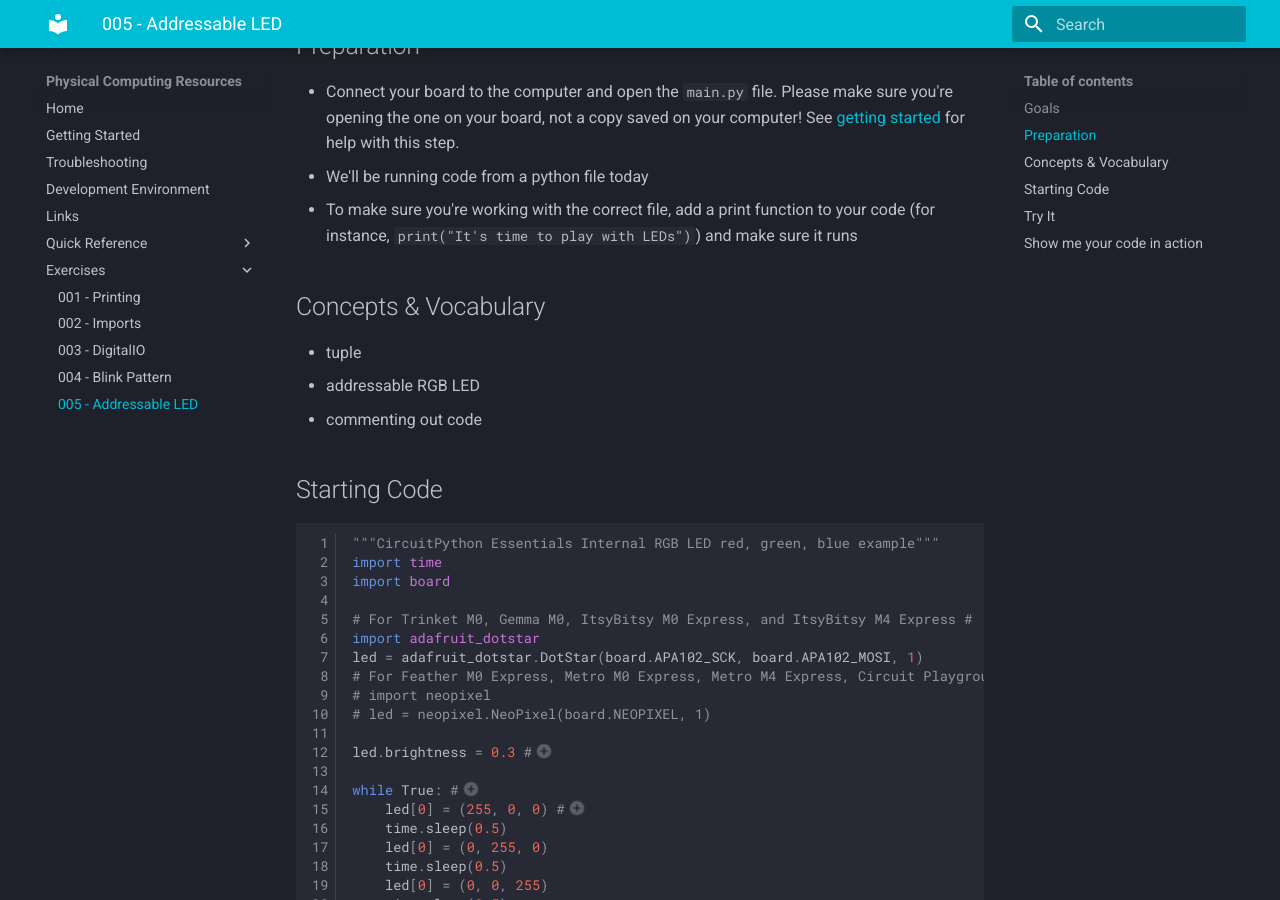
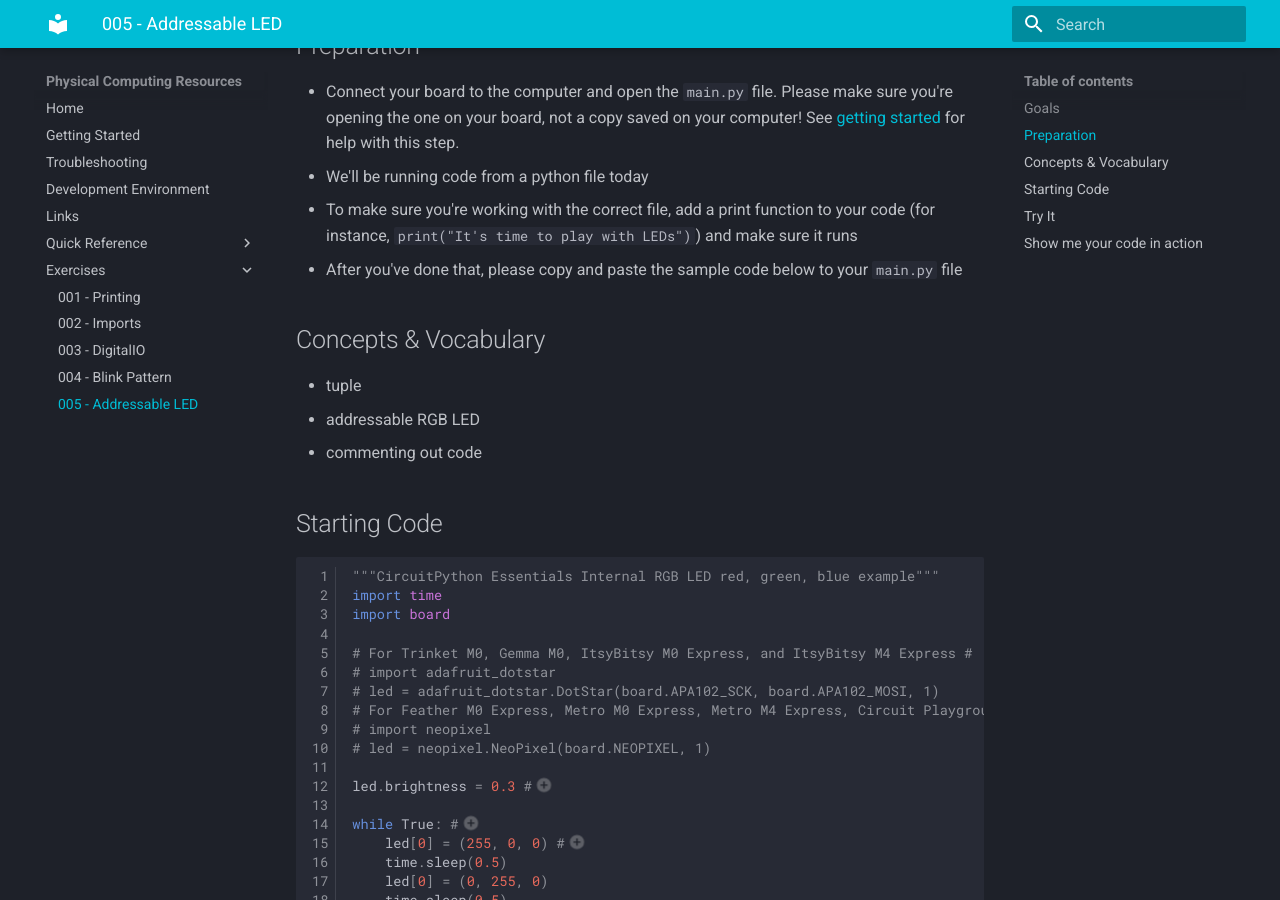
Before and after one commit to gersteinj-middlesex/circuitpython-resources, an MkDocs documentation site: the page built from documentation/docs/exercises/005-addressable-rgb.md, in a window 1280 px wide and 900 px high, scrolled down 369 px. Built offline with MkDocs 1.6.1 and Material for MkDocs 9.7.7, drawn with Linux system fonts in a browser that asks for light colours; old or Windows-style settings are respelled for this version of MkDocs.

Commit message:
updated directions

```diff
--- a/documentation/docs/exercises/005-addressable-rgb.md
+++ b/documentation/docs/exercises/005-addressable-rgb.md
@@ -10,6 +10,7 @@
 - Connect your board to the computer and open the `main.py` file. Please make sure you're opening the one on your board, not a copy saved on your computer! See [getting started](../getting-started.md) for help with this step.
 - We'll be running code from a python file today
 - To make sure you're working with the correct file, add a print function to your code (for instance, `print("It's time to play with LEDs")`) and make sure it runs
+- After you've done that, please copy and paste the sample code below to your `main.py` file
 
 ## Concepts & Vocabulary
 - tuple
@@ -24,8 +25,8 @@ import time
 import board
 
 # For Trinket M0, Gemma M0, ItsyBitsy M0 Express, and ItsyBitsy M4 Express # (1)
-import adafruit_dotstar
-led = adafruit_dotstar.DotStar(board.APA102_SCK, board.APA102_MOSI, 1)
+# import adafruit_dotstar
+# led = adafruit_dotstar.DotStar(board.APA102_SCK, board.APA102_MOSI, 1)
 # For Feather M0 Express, Metro M0 Express, Metro M4 Express, Circuit Playground Express, QT Py M0
 # import neopixel
 # led = neopixel.NeoPixel(board.NEOPIXEL, 1)
```
